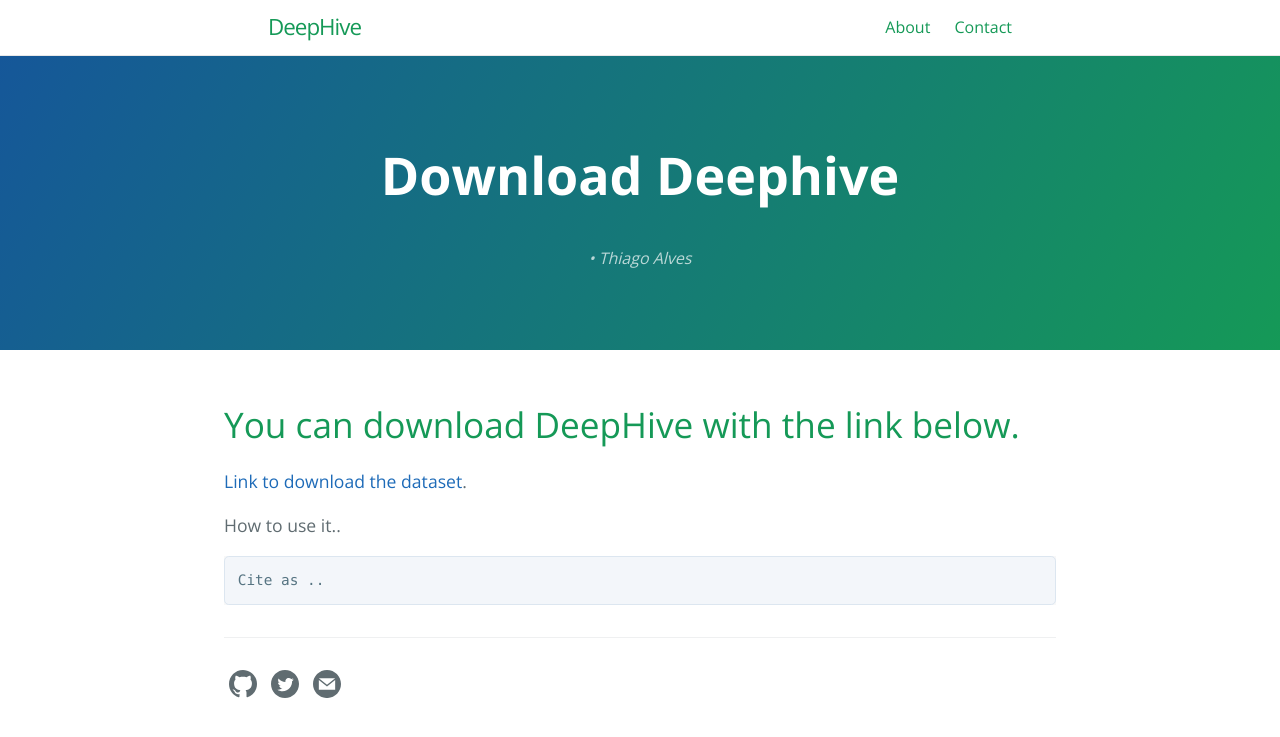
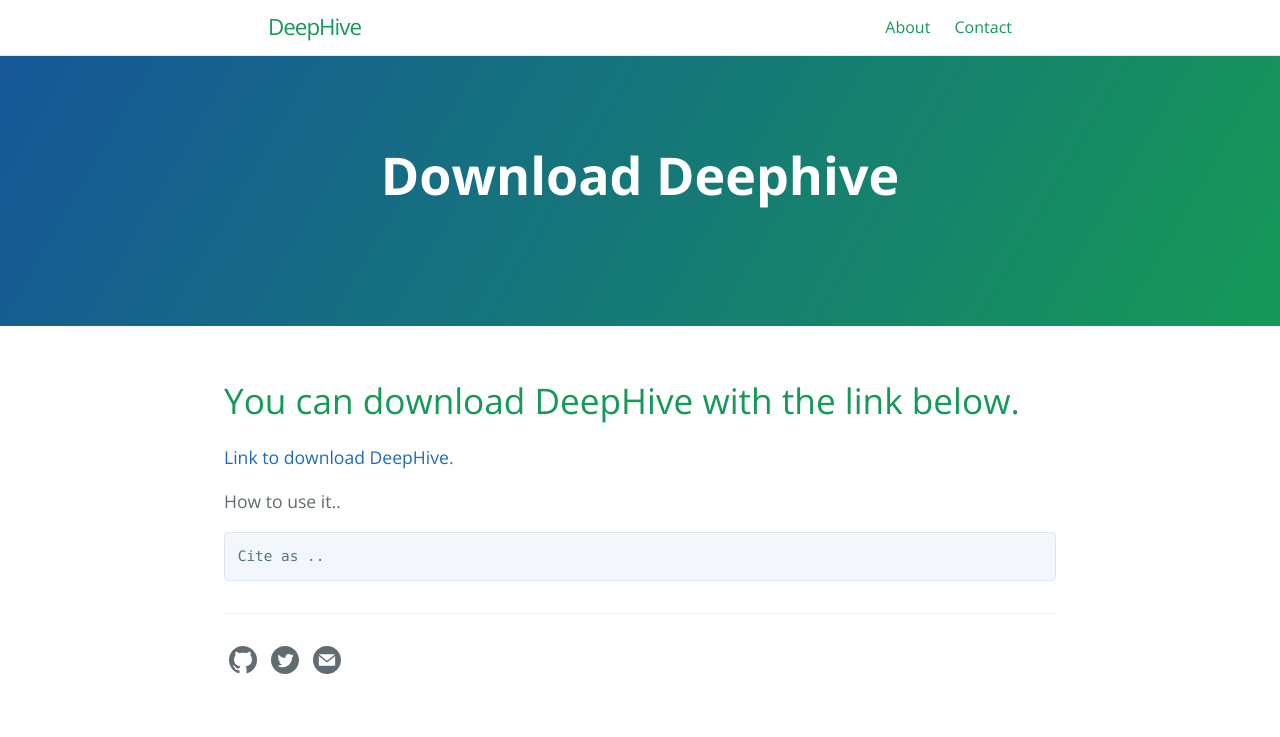
Before and after one commit to avsthiago/DeepBee, a Jekyll site: the page built from downloads/deephive.md, in a window 1280 px wide. Shown: the top 737 px of the page. Built offline with Jekyll 4.4.1, drawn with Linux system fonts in a browser that asks for light colours.

Commit message:
Minor changes

```diff
--- a/downloads/deephive.md
+++ b/downloads/deephive.md
@@ -1,13 +1,13 @@
 ---
-layout: post
+layout: default
 title: "Download Deephive"
 ---
 
 
-# [](#header-2)You can download DeepHive with the link below.
+# [](#header-3)You can download DeepHive with the link below.
 
 
-[Link to download the dataset]({{ site.baseurl }}/deephive).
+[Link to download DeepHive]({{ site.baseurl }}/downloads/deephive).
 
 How to use it..
 
```
Also changed, not shown: downloads/datasets.md (+2 -2 lines).
